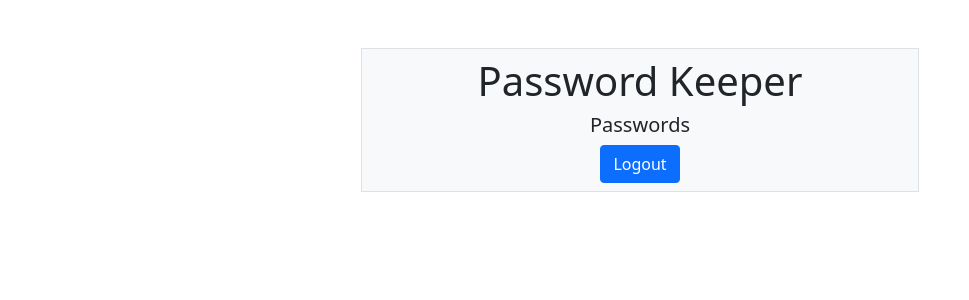
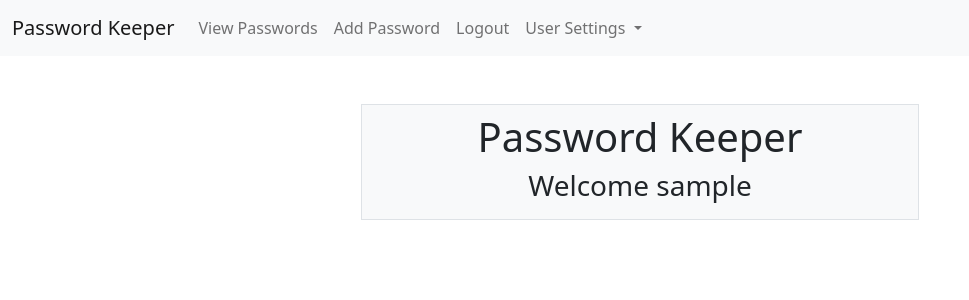
Before and after one commit to x13xDread/password-keeper, a PHP site: page /pages/main.php in a window 1280 px wide. Shown: the top 300 px of the page, without its empty margins (0-969 px from the left). Run offline with PHP 8.4, Linux system fonts and the light colour scheme; the visitor is signed in with stand-in values (Sample User, id 1).

Commit message:
Created Navbar as a layout

```diff
--- /dev/null
+++ b/layouts/_navbar.php
@@ -0,0 +1,32 @@
+<nav class="navbar navbar-expand-lg navbar-light bg-light">
+  <div class="container-fluid">
+    <a class="navbar-brand" href="../pages/main.php">Password Keeper</a>
+    <button class="navbar-toggler" type="button" data-bs-toggle="collapse" data-bs-target="#navbarSupportedContent" aria-controls="navbarSupportedContent" aria-expanded="false" aria-label="Toggle navigation">
+      <span class="navbar-toggler-icon"></span>
+    </button>
+    <div class="collapse navbar-collapse" id="navbarSupportedContent">
+      <ul class="navbar-nav me-auto mb-2 mb-lg-0">
+        <li class="nav-item">
+          <a class="nav-link" aria-current="page" href="#">View Passwords</a>
+        </li>
+        <li class="nav-item">
+          <a class="nav-link" href="#">Add Password</a>
+        </li>
+        <li class="nav-item">
+          <a class="nav-link" href="../scripts/logout_handler.php">Logout</a>
+        </li>
+        <li class="nav-item dropdown">
+          <a class="nav-link dropdown-toggle" href="#" id="navbarDropdown" role="button" data-bs-toggle="dropdown" aria-expanded="false">
+            User Settings
+          </a>
+          <ul class="dropdown-menu" aria-labelledby="navbarDropdown">
+            <li><a class="dropdown-item" href="#">Change Password</a></li>
+            <li><a class="dropdown-item" href="#">Give Access to another User</a></li>
+            <li><hr class="dropdown-divider"></li>
+            <li><a class="dropdown-item" href="#">Delete Account</a></li>
+          </ul>
+        </li>
+      </ul>
+    </div>
+  </div>
+</nav>
--- a/pages/main.php
+++ b/pages/main.php
@@ -1,13 +1,11 @@
 <?php include "../layouts/_document_head.php"?>
 <?php include "../scripts/session_handler.php"?>
+<?php include "../layouts/_navbar.php" ?>
 <div class="container">
     <!--where the table display is going to go-->
     <div class="container border w-50 text-center mt-5 p-2 bg-light">
         <h1>Password Keeper</h1>
-        <h5>Passwords</h5>
-        <!--logout button-->
-        <form action="../scripts/logout_handler.php" method="post">
-            <button type="submit" class="btn btn-primary">Logout</button>
-        </form>
+        <h3>Welcome <?php echo $_SESSION['username']?></h3>
+
     </div>
 </div>
```
